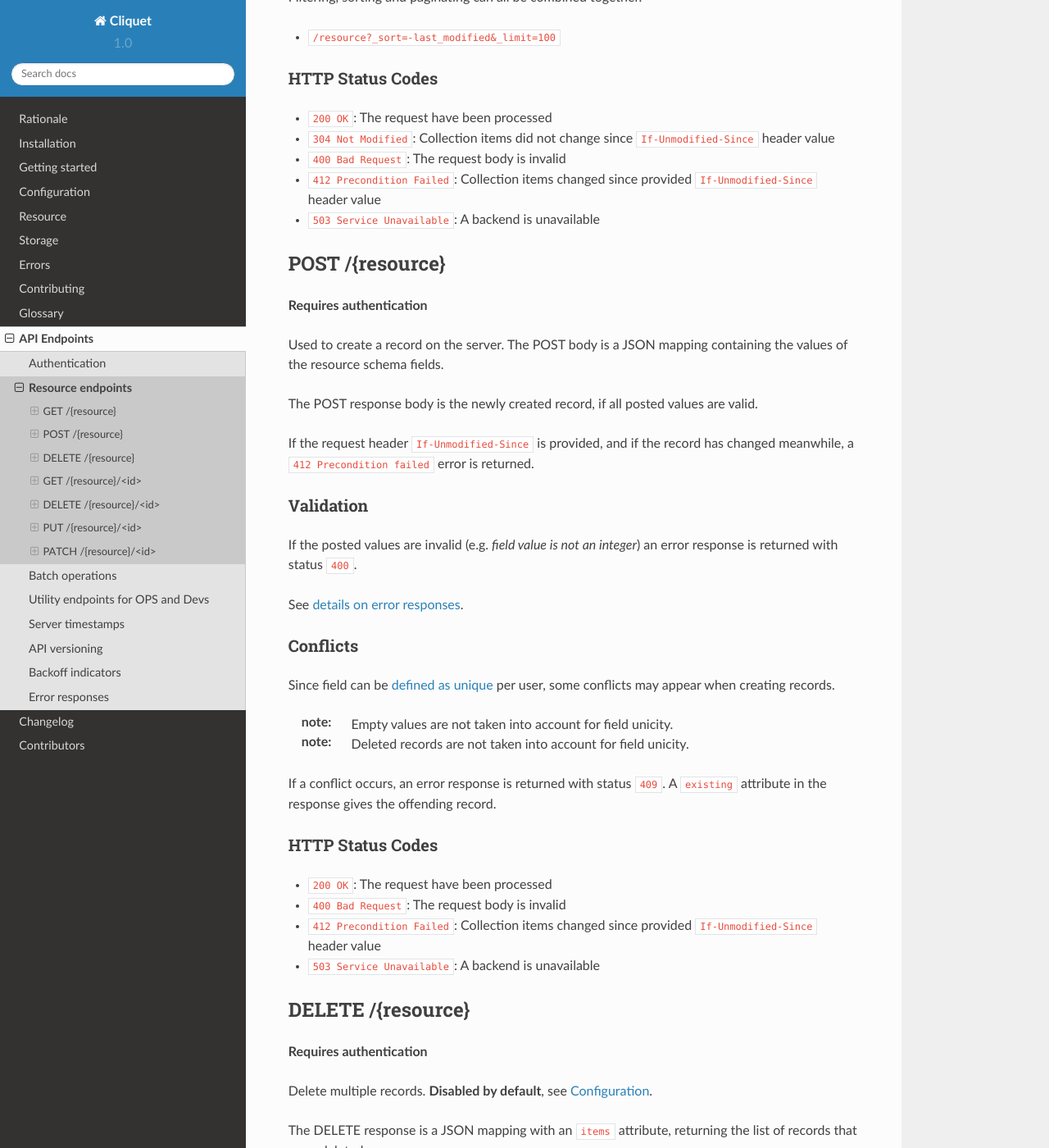
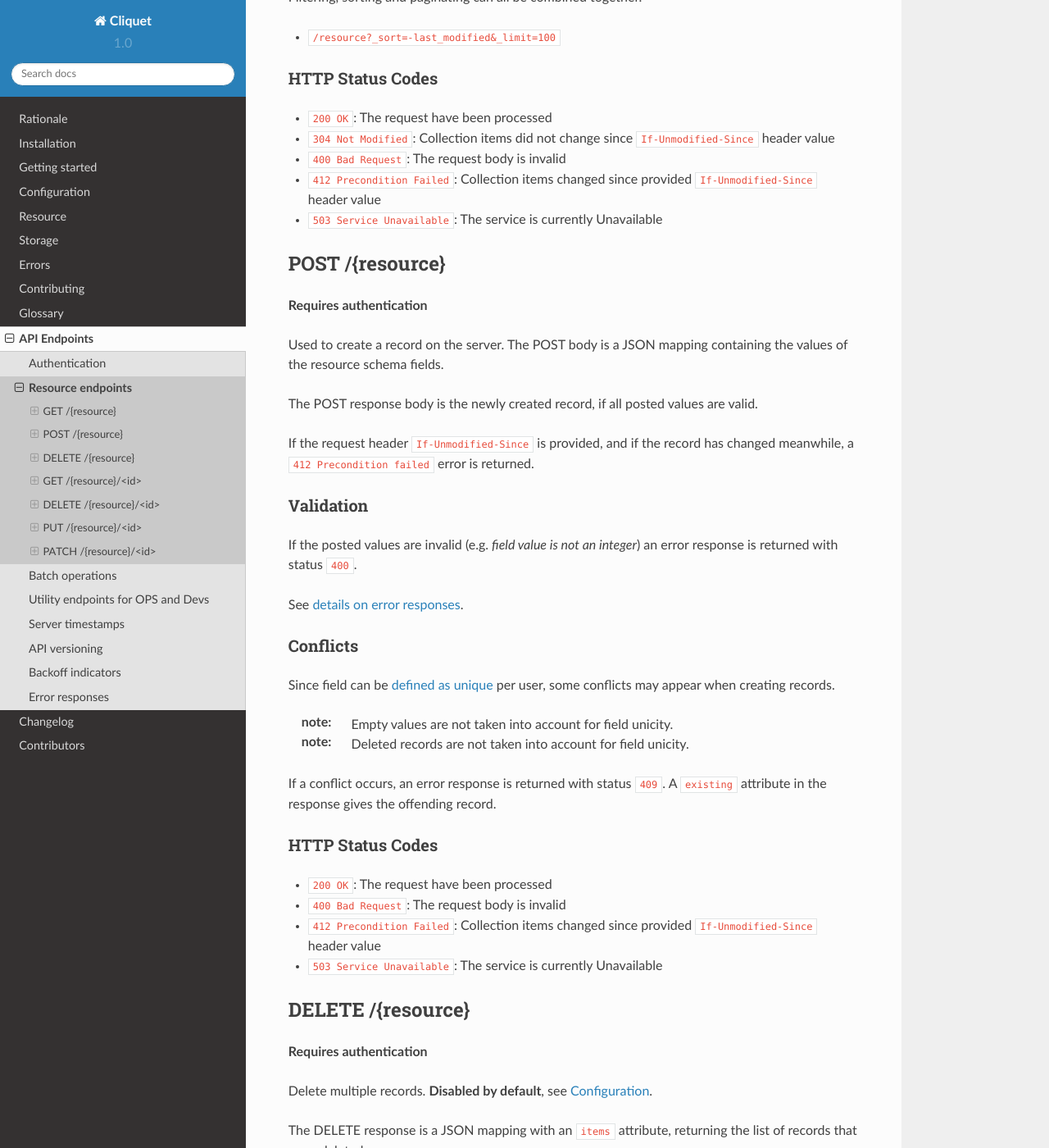
Before and after one commit to Kinto/kinto, a Sphinx documentation site: the page built from docs/api/resource.rst, in a window 1280 px wide and 1400 px high, scrolled down 2506 px. Shown: the whole window at 82% size. Built offline with Sphinx 7.4.7 and the Read the Docs theme 2.0.0, drawn with Linux system fonts in a browser that asks for light colours; some of the changed text lies outside the part shown.

Commit message:
@ametaireau review.

```diff
--- a/docs/api/resource.rst
+++ b/docs/api/resource.rst
@@ -147,7 +147,7 @@ HTTP Status Codes
 * ``304 Not Modified``: Collection items did not change since ``If-Unmodified-Since`` header value
 * ``400 Bad Request``: The request body is invalid
 * ``412 Precondition Failed``: Collection items changed since provided ``If-Unmodified-Since`` header value
-* ``503 Service Unavailable``: A backend is unavailable
+* ``503 Service Unavailable``: The service is currently Unavailable
 
 
 POST /{resource}
@@ -196,7 +196,7 @@ HTTP Status Codes
 * ``200 OK``: The request have been processed
 * ``400 Bad Request``: The request body is invalid
 * ``412 Precondition Failed``: Collection items changed since provided ``If-Unmodified-Since`` header value
-* ``503 Service Unavailable``: A backend is unavailable
+* ``503 Service Unavailable``: The service is currently Unavailable
 
 
 DELETE /{resource}
@@ -221,7 +221,7 @@ HTTP Status Codes
 * ``200 OK``: The request have been processed
 * ``405 Method Not Allowed``: This endpoint is not available
 * ``412 Precondition Failed``: Collection items changed since provided ``If-Unmodified-Since`` header value
-* ``503 Service Unavailable``: A backend is unavailable
+* ``503 Service Unavailable``: The service is currently Unavailable
 
 
 GET /{resource}/<id>
@@ -244,7 +244,7 @@ HTTP Status Code
 * ``200 OK``: The request have been processed
 * ``304 Not Modified``: Item did not change since ``If-Unmodified-Since`` header value
 * ``412 Precondition Failed``: Collection items changed since provided ``If-Unmodified-Since`` header value
-* ``503 Service Unavailable``: A backend is unavailable
+* ``503 Service Unavailable``: The service is currently Unavailable
 
 
 DELETE /{resource}/<id>
@@ -271,7 +271,7 @@ HTTP Status Code
 
 * ``200 OK``: The request have been processed
 * ``412 Precondition Failed``: Collection items changed since provided ``If-Unmodified-Since`` header value
-* ``503 Service Unavailable``: A backend is unavailable
+* ``503 Service Unavailable``: The service is currently Unavailable
 
 
 PUT /{resource}/<id>
@@ -293,7 +293,7 @@ HTTP Status Code
 * ``200 OK``: The request have been processed
 * ``400 Bad Request``: If the record id does not match an existing record
 * ``412 Precondition Failed``: Collection items changed since provided ``If-Unmodified-Since`` header value
-* ``503 Service Unavailable``: A backend is unavailable
+* ``503 Service Unavailable``: The service is currently Unavailable
 
 
 PATCH /{resource}/<id>
@@ -334,4 +334,4 @@ HTTP Status Code
 * ``200 OK``: The request have been processed
 * ``400 Bad Request``: The request body is invalid
 * ``412 Precondition Failed``: Collection items changed since provided ``If-Unmodified-Since`` header value
-* ``503 Service Unavailable``: A backend is unavailable
+* ``503 Service Unavailable``: The service is currently Unavailable
```
Also changed, not shown: docs/api/batch.rst (+6 -6 lines).
